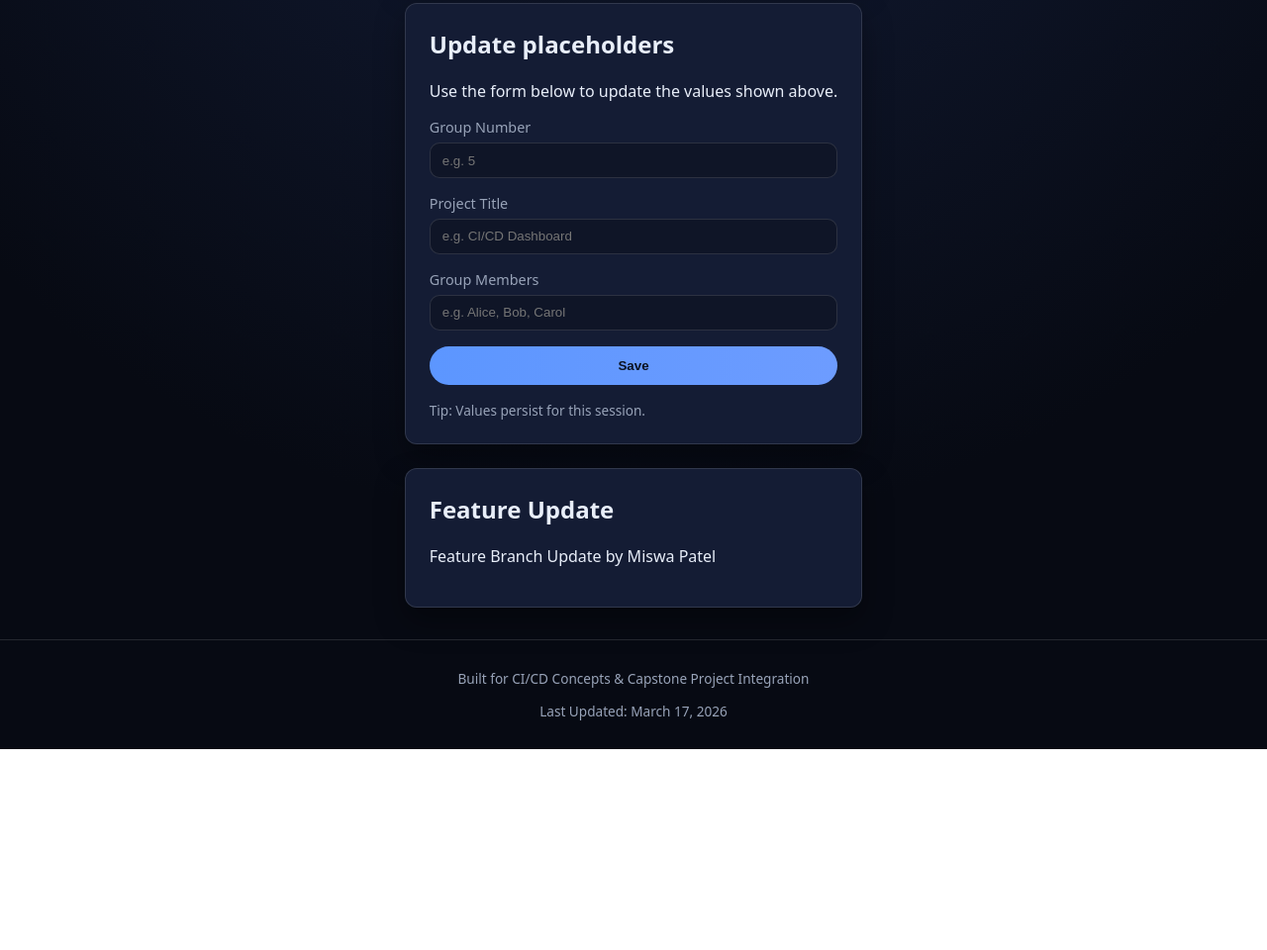
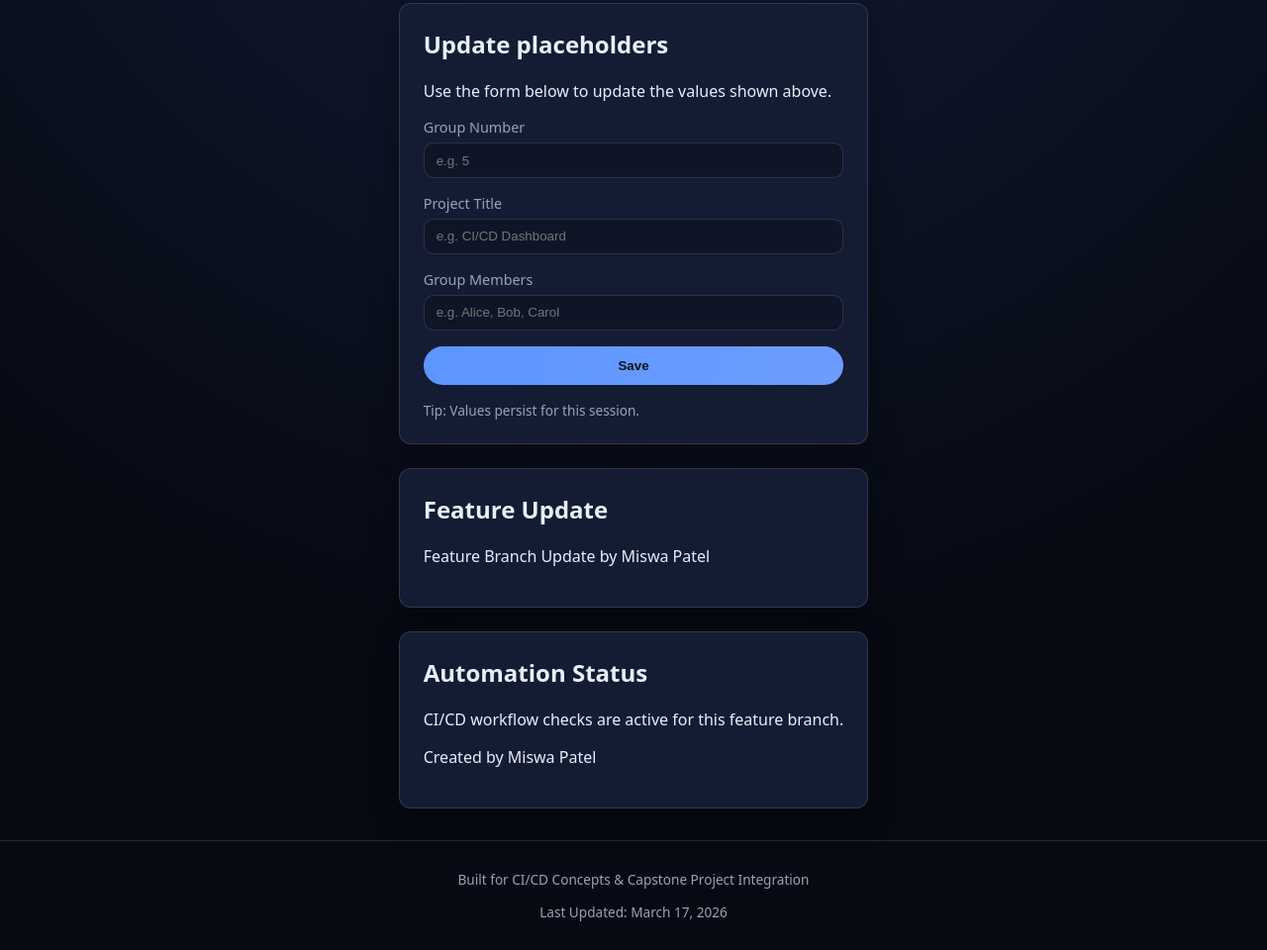
Before and after one commit to niralipatel2107/Group4_Cicd, a plain HTML site: page myapp/index.html in a window 1280 px wide. Shown: the part 373-1333 px from the top of the page at 99% size. Before the commit the page ends 1130 px from the top, so only its background shows below. Drawn offline with Linux system fonts and the light colour scheme.

Commit message:
Enhance feature branch validation and page content

```diff
--- a/myapp/index.html
+++ b/myapp/index.html
@@ -54,18 +54,23 @@
       <p class="hint">Tip: Values persist for this session.</p>
     </section>
 
-
     <section class="card">
       <h2>Feature Update</h2>
       <p>Feature Branch Update by Miswa Patel</p>
     </section>
 
+    <section class="card">
+      <h2>Automation Status</h2>
+      <p>CI/CD workflow checks are active for this feature branch.</p>
+      <p>Created by Miswa Patel</p>
+    </section>
+
   </main>
 
- <footer class="page-footer">
-  <p>Built for CI/CD Concepts & Capstone Project Integration</p>
-  <p>Last Updated: March 17, 2026</p>
-</footer>
+  <footer class="page-footer">
+    <p>Built for CI/CD Concepts & Capstone Project Integration</p>
+    <p>Last Updated: March 17, 2026</p>
+  </footer>
 
   <script src="script.js"></script>
 </body>
```
Also changed, not shown: 1 other file.
